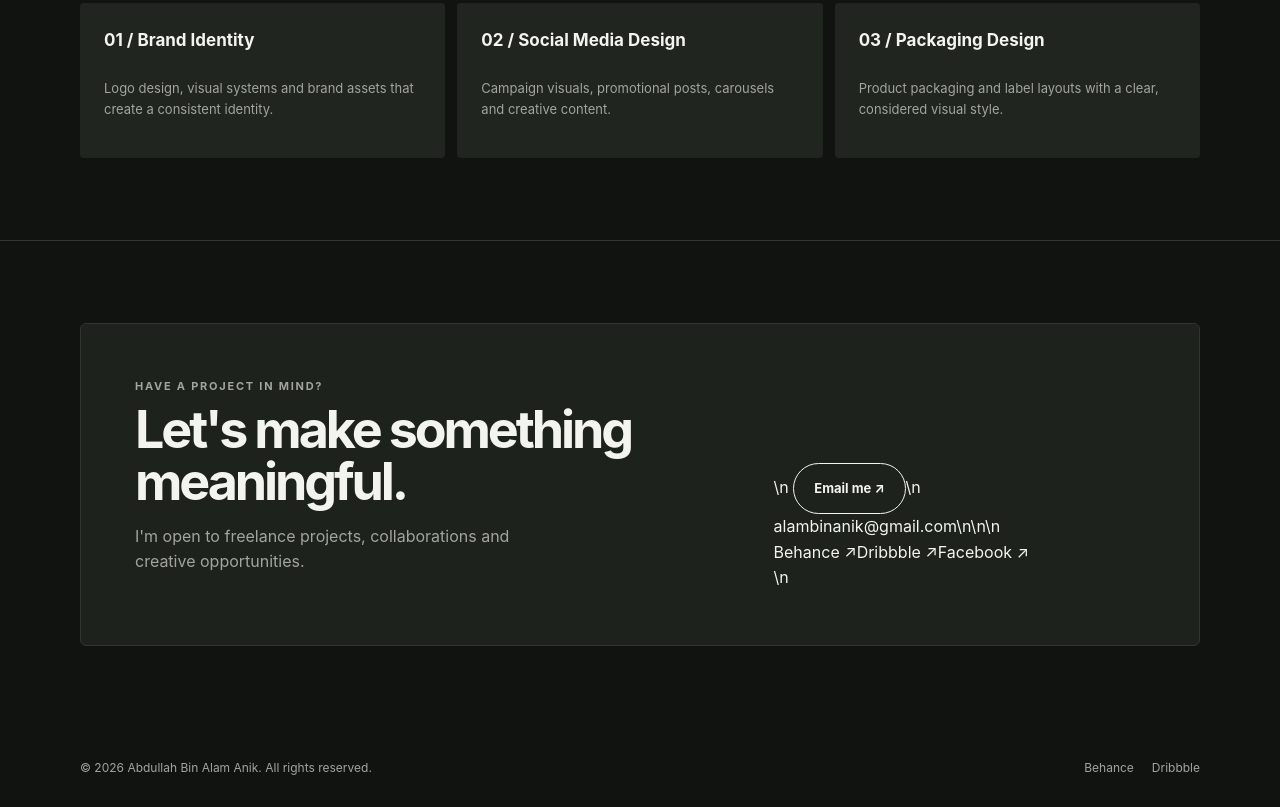
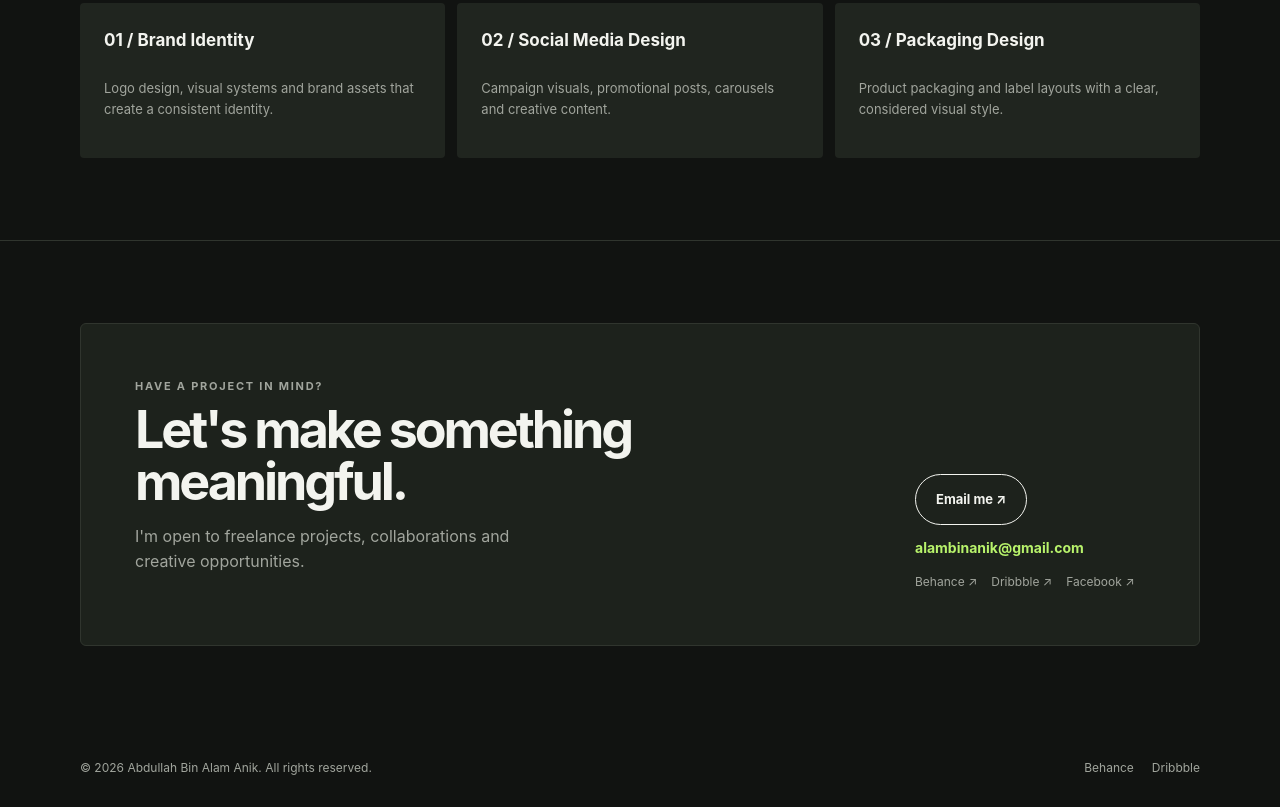
Before and after one commit to Anik-creative/Anik-creative.github.io, a plain HTML site: page index.html in a window 1280 px wide. Shown: the part 3416-4223 px from the top of the page. Drawn offline with Linux system fonts and the light colour scheme.

Commit message:
Fix visible newline escape characters on portfolio

```diff
--- a/index.html
+++ b/index.html
@@ -76,13 +76,18 @@
     .service p { color: var(--muted); font-size: 13px; margin: 0; }
     .contact { background: #1d221c; border: 1px solid var(--line); border-radius: 6px; padding: 54px; display: flex; justify-content: space-between; align-items: end; gap: 30px; }
     .contact h2 { max-width: 620px; }
-    .contact p { color: var(--muted); max-width: 380px; }\n    .contact-info { display: flex; flex-direction: column; align-items: flex-start; gap: 12px; min-width: 230px; }\n    .contact-info .contact-email { color: var(--accent); font-size: 14px; font-weight: 650; }\n    .contact-socials { display: flex; flex-wrap: wrap; gap: 14px; color: var(--muted); font-size: 12px; }\n    .contact-socials a:hover { color: var(--accent); }
+    .contact p { color: var(--muted); max-width: 380px; }
+    .contact-info { display: flex; flex-direction: column; align-items: flex-start; gap: 12px; min-width: 230px; }
+    .contact-info .contact-email { color: var(--accent); font-size: 14px; font-weight: 650; }
+    .contact-socials { display: flex; flex-wrap: wrap; gap: 14px; color: var(--muted); font-size: 12px; }
+    .contact-socials a:hover { color: var(--accent); }
     footer { padding: 30px 0; color: var(--muted); font-size: 12px; display: flex; justify-content: space-between; gap: 20px; }
     .socials { display: flex; gap: 18px; }
     @media (max-width: 700px) {
       .wrap { width: min(100% - 32px, var(--max)); }
       nav { min-height: 66px; }
-      .logo { font-size: 12px; }\n      .navlinks { gap: 9px; font-size: 10px; }
+      .logo { font-size: 12px; }
+      .navlinks { gap: 9px; font-size: 10px; }
       .hero { padding: 82px 0 70px; }
       .hero-bottom, .section-head, .contact { align-items: flex-start; flex-direction: column; }
       section { padding: 62px 0; }
@@ -191,7 +196,13 @@
       <div class="wrap">
         <div class="contact">
           <div><div class="eyebrow">Have a project in mind?</div><h2>Let's make something meaningful.</h2><p>I'm open to freelance projects, collaborations and creative opportunities.</p></div>
-          <div class="contact-info">\n            <a class="button" href="mailto:alambinanik@gmail.com">Email me ↗</a>\n            <a class="contact-email" href="mailto:alambinanik@gmail.com">alambinanik@gmail.com</a>\n\n\n            <div class="contact-socials"><a href="https://www.behance.net/abdullaanik1" target="_blank" rel="noopener">Behance ↗</a><a href="https://dribbble.com/alambinanik" target="_blank" rel="noopener">Dribbble ↗</a><a href="https://web.facebook.com/abdullah.bin.alam.211395" target="_blank" rel="noopener">Facebook ↗</a></div>\n          </div>
+          <div class="contact-info">
+            <a class="button" href="mailto:alambinanik@gmail.com">Email me ↗</a>
+            <a class="contact-email" href="mailto:alambinanik@gmail.com">alambinanik@gmail.com</a>
+
+
+            <div class="contact-socials"><a href="https://www.behance.net/abdullaanik1" target="_blank" rel="noopener">Behance ↗</a><a href="https://dribbble.com/alambinanik" target="_blank" rel="noopener">Dribbble ↗</a><a href="https://web.facebook.com/abdullah.bin.alam.211395" target="_blank" rel="noopener">Facebook ↗</a></div>
+          </div>
         </div>
       </div>
     </section>
```
